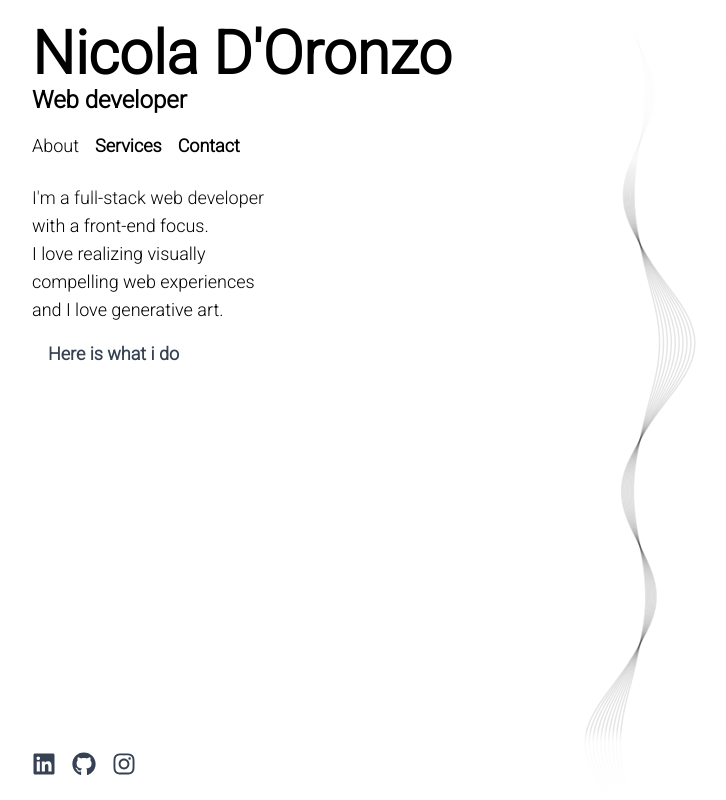
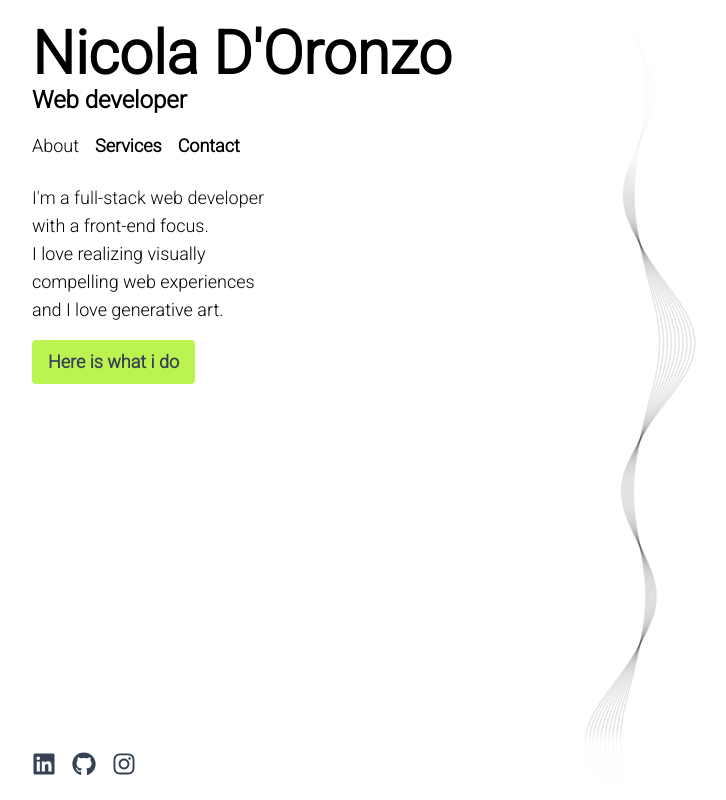
Before and after one commit to DylanBob211/my-portfolio, a Next.js app: page /en in a window 1280 px wide. Shown: the whole page, without its empty margins (0-726 px from the left). Built offline with nearby package versions, Linux system fonts and the light colour scheme.

Commit message:
refactor: rename DrawOutlineButton to FancyButton and update usage in pages

```diff
--- a/app/[lang]/page.tsx
+++ b/app/[lang]/page.tsx
@@ -13,9 +13,11 @@ export default async function Home({
   return (
     <div className="w-3/5 sm:w-2/5 lg:w-1/5">
       <p className="text-balance">{dict.homepage.introduction}</p>
-      <Link href="/services" className="mt-2 block cursor-pointer font-bold">
-        <FancyButton>{dict.homepage.cta}</FancyButton>
-      </Link>
+      <div className="mt-4">
+        <Link href="/services" className="cursor-pointer">
+          <FancyButton>{dict.homepage.cta}</FancyButton>
+        </Link>
+      </div>
     </div>
   )
 }
--- a/app/[lang]/services/page.tsx
+++ b/app/[lang]/services/page.tsx
@@ -1,4 +1,4 @@
-import DrawOutlineButton from '@/app/ui/fancy-button'
+import FancyButton from '@/app/ui/fancy-button'
 import { Metadata } from 'next'
 import Link from 'next/link'
 import { FaCss3, FaWordpressSimple } from 'react-icons/fa'
@@ -53,9 +53,11 @@ export default async function Services({
         </Article.Paragraph>
       </Article.Container>
 
-      <Link href="/contact" className="mt-2 block cursor-pointer font-bold">
-        <DrawOutlineButton>{dict.services.cta}</DrawOutlineButton>
-      </Link>
+      <div className="mt-4">
+        <Link href="/contact" className="cursor-pointer font-bold">
+          <FancyButton>{dict.services.cta}</FancyButton>
+        </Link>
+      </div>
     </div>
   )
 }
--- a/app/ui/fancy-button.tsx
+++ b/app/ui/fancy-button.tsx
@@ -1,6 +1,6 @@
 import { ButtonHTMLAttributes, forwardRef, PropsWithChildren } from 'react'
 
-const DrawOutlineButton = forwardRef<
+const FancyButton = forwardRef<
   HTMLButtonElement,
   PropsWithChildren<ButtonHTMLAttributes<HTMLButtonElement>>
 >(function Btn({ children, ...rest }, ref) {
@@ -8,23 +8,23 @@ const DrawOutlineButton = forwardRef<
     <button
       ref={ref}
       {...rest}
-      className="group relative cursor-pointer px-4 py-2 font-bold text-gray-700 transition-colors duration-[400ms] hover:text-gray-700"
+      className="group relative cursor-pointer rounded bg-lime-300 px-4 py-2 font-bold text-gray-700 transition-colors duration-[400ms] hover:text-gray-700"
     >
       <span>{children}</span>
 
       {/* TOP */}
-      <span className="absolute top-0 left-0 h-[2px] w-0 bg-gray-700 transition-all duration-100 group-hover:w-full" />
+      <span className="absolute top-0 left-0 h-[2px] w-0 bg-gray-500 transition-all duration-100 group-hover:w-full" />
 
       {/* RIGHT */}
-      <span className="absolute top-0 right-0 h-0 w-[2px] bg-gray-700 transition-all delay-100 duration-100 group-hover:h-full" />
+      <span className="absolute top-0 right-0 h-0 w-[2px] bg-gray-500 transition-all delay-100 duration-100 group-hover:h-full" />
 
       {/* BOTTOM */}
-      <span className="absolute right-0 bottom-0 h-[2px] w-0 bg-gray-700 transition-all delay-200 duration-100 group-hover:w-full" />
+      <span className="absolute right-0 bottom-0 h-[2px] w-0 bg-gray-500 transition-all delay-200 duration-100 group-hover:w-full" />
 
       {/* LEFT */}
-      <span className="absolute bottom-0 left-0 h-0 w-[2px] bg-gray-700 transition-all delay-300 duration-100 group-hover:h-full" />
+      <span className="absolute bottom-0 left-0 h-0 w-[2px] bg-gray-500 transition-all delay-300 duration-100 group-hover:h-full" />
     </button>
   )
 })
 
-export default DrawOutlineButton
+export default FancyButton
```
